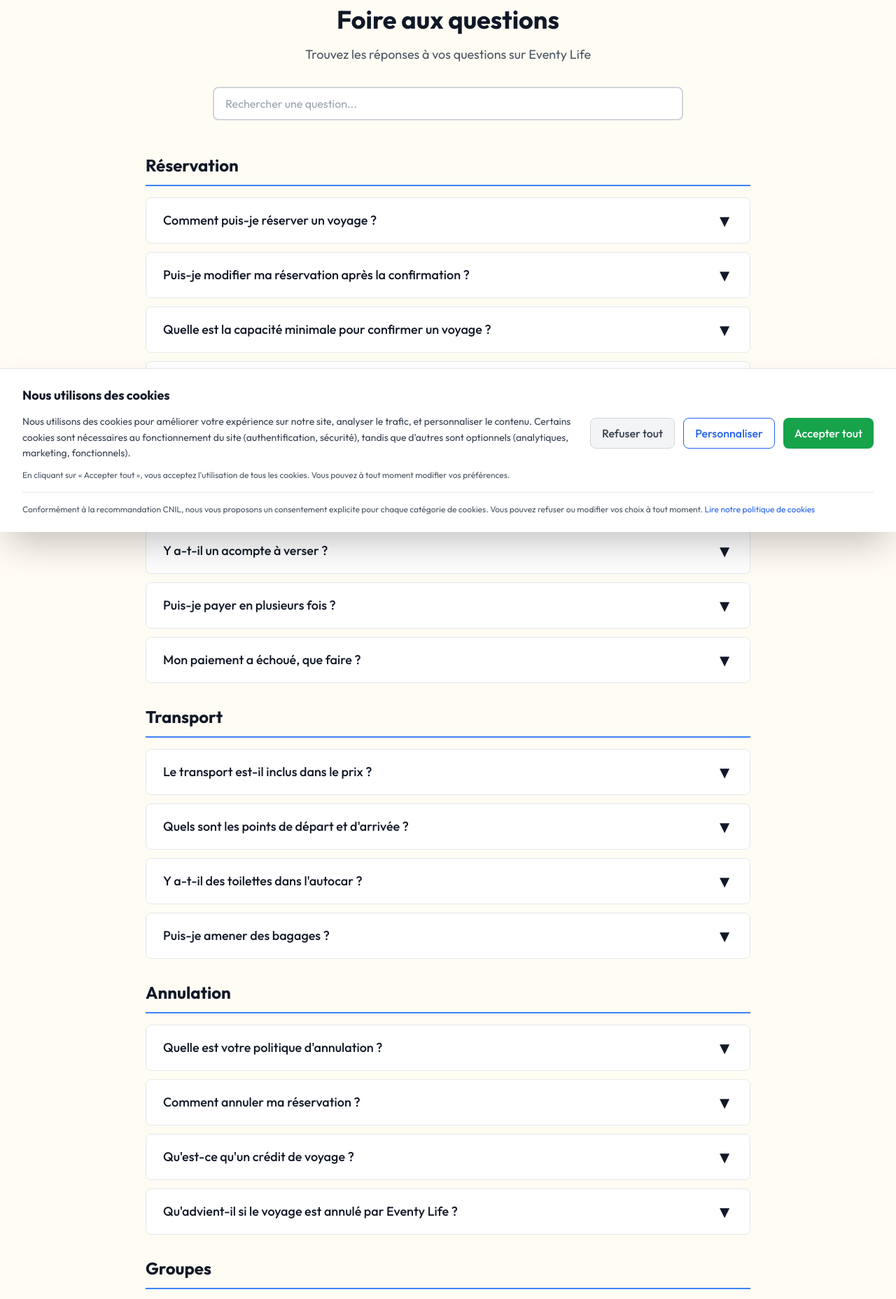
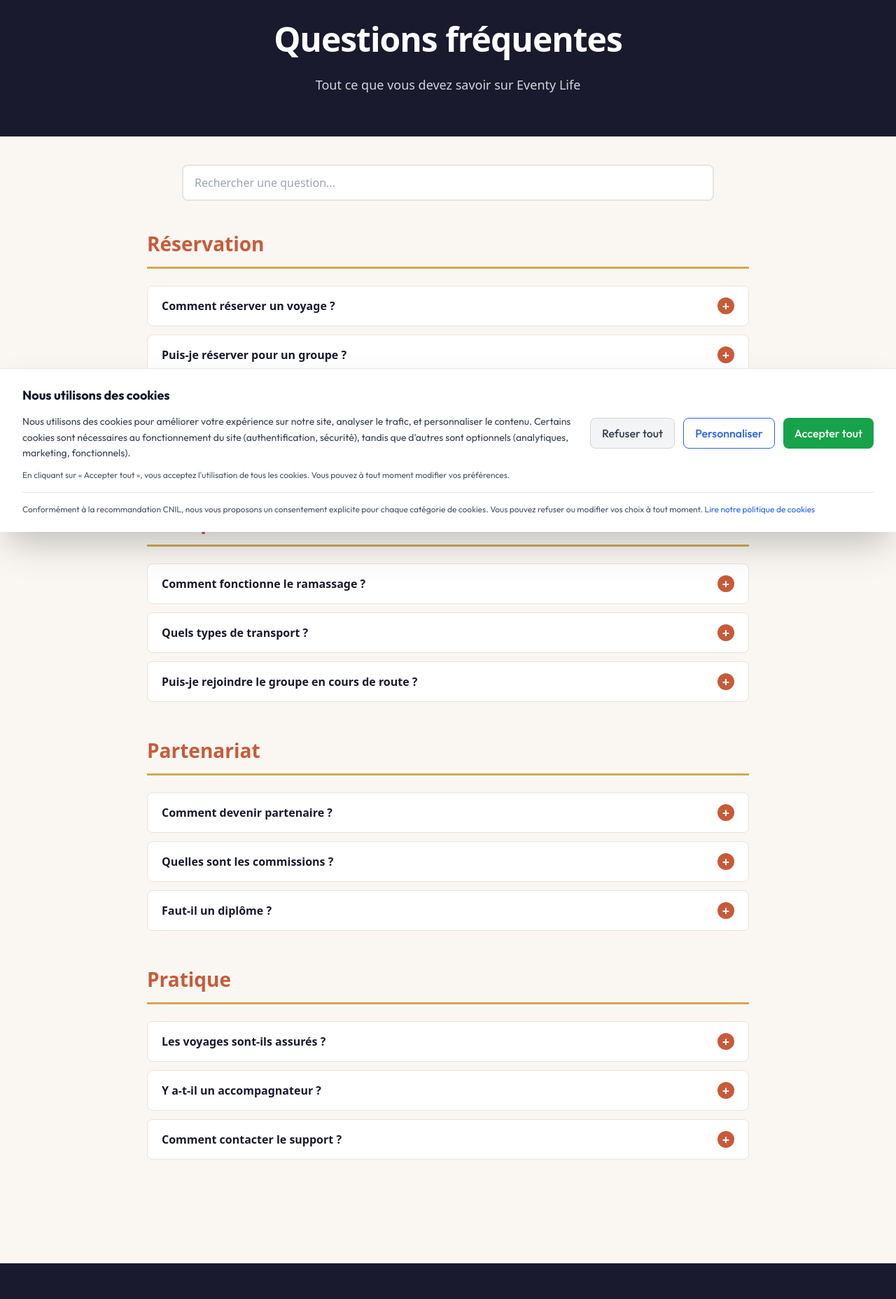
Before and after one commit to eventylife-hub/Eventylife, a Next.js app: page /faq in a window 1280 px wide. Shown: the part 40-1896 px from the top of the page at 70% size. Built offline with nearby package versions, Linux system fonts and the light colour scheme.

Commit message:
feat: faq page with search and accordion

```diff
--- a/app/(public)/faq/page.tsx
+++ b/app/(public)/faq/page.tsx
@@ -1,299 +1,349 @@
-/**
- * Page FAQ Publique
- * Page statique avec FAQ accordéon en français
- */
-
 'use client';
 
 import { useState } from 'react';
 import Link from 'next/link';
-import { Button } from '@/components/ui/button';
-import { Input } from '@/components/ui/input';
 
-// Données FAQ
-const faqData = {
-  reservation: {
-    title: 'Réservation',
+const C = {
+  navy: '#1A1A2E',
+  cream: '#FAF7F2',
+  terra: '#C75B39',
+  gold: '#D4A853',
+  white: '#FFFFFF',
+  muted: '#6B7280',
+  border: '#E8E4DE',
+  green: '#059669',
+  greenBg: '#ECFDF5',
+};
+
+const faqData = [
+  {
+    category: 'R\u00e9servation',
     items: [
       {
-        id: 'res-1',
-        q: 'Comment puis-je réserver un voyage ?',
-        a: 'Pour réserver un voyage, sélectionnez le voyage souhaité sur notre site, cliquez sur "Réserver", remplissez vos informations personnelles et procédez au paiement. Vous recevrez une confirmation par email.'
+        question: 'Comment r\u00e9server un voyage ?',
+        answer: 'Choisissez votre destination, s\u00e9lectionnez vos dates et le nombre de participants, puis proc\u00e9dez au paiement s\u00e9curis\u00e9.',
       },
       {
-        id: 'res-2',
-        q: 'Puis-je modifier ma réservation après la confirmation ?',
-        a: 'Oui, vous pouvez modifier votre réservation jusqu\'à 14 jours avant le voyage. Connectez-vous à votre compte client et accédez à vos réservations pour les modifier.'
+        question: 'Puis-je r\u00e9server pour un groupe ?',
+        answer: 'Oui ! Eventy est sp\u00e9cialis\u00e9 dans le voyage de groupe. Vous pouvez r\u00e9server pour 2 \u00e0 50 personnes.',
       },
       {
-        id: 'res-3',
-        q: 'Quelle est la capacité minimale pour confirmer un voyage ?',
-        a: 'La capacité minimale varie selon les voyages. Elle est indiquée lors de la réservation. Généralement, nous avons besoin d\'au minimum 10 personnes confirmées.'
+        question: 'Comment fonctionne le paiement ?',
+        answer: 'Paiement s\u00e9curis\u00e9 par carte bancaire via Stripe. Possibilit\u00e9 de paiement en plusieurs fois.',
       },
       {
-        id: 'res-4',
-        q: 'Puis-je ajouter des participants après la réservation ?',
-        a: 'Oui, vous pouvez ajouter des participants jusqu\'à 7 jours avant le départ du voyage. Veuillez nous contacter pour les ajouts.'
-      }
-    ]
+        question: 'Puis-je annuler ma r\u00e9servation ?',
+        answer: 'Annulation gratuite jusqu\u00e0 30 jours avant le d\u00e9part. Conditions d\u00e9taill\u00e9es dans nos CGV.',
       },
-  payment: {
-    title: 'Paiement',
+    ],
+  },
+  {
+    category: 'Transport',
     items: [
       {
-        id: 'pay-1',
-        q: 'Quels modes de paiement acceptez-vous ?',
-        a: 'Nous acceptons les cartes bancaires (Visa, Mastercard, Amex), les virements bancaires, et les chèques pour les paiements échelonnés.'
+        question: 'Comment fonctionne le ramassage ?',
+        answer: 'Nous venons vous chercher pr\u00e8s de chez vous en bus grand tourisme. Points de ramassage communiqu\u00e9s 7 jours avant.',
       },
       {
-        id: 'pay-2',
-        q: 'Y a-t-il un acompte à verser ?',
-        a: 'Oui, un acompte de 30 % est généralement demandé lors de la réservation. Le solde est dû 30 jours avant le départ.'
+        question: 'Quels types de transport ?',
+        answer: 'Bus grand tourisme et avion selon les destinations. Tous nos v\u00e9hicules sont climatis&#233;s et confortables.',
       },
       {
-        id: 'pay-3',
-        q: 'Puis-je payer en plusieurs fois ?',
-        a: 'Oui, nous proposons un paiement échelonné sur 3 mois maximum sans frais additionnels. Contactez-nous pour mettre en place un plan de paiement.'
+        question: 'Puis-je rejoindre le groupe en cours de route ?',
+        answer: 'Oui, des points de ralliement interm\u00e9diaires sont possibles. Contactez-nous pour organiser.',
+      },
+    ],
   },
   {
-        id: 'pay-4',
-        q: 'Mon paiement a échoué, que faire ?',
-        a: 'Vérifiez les coordonnées de votre carte. Si l\'erreur persiste, essayez un autre mode de paiement ou contactez notre support client.'
-      }
-    ]
-  },
-  transport: {
-    title: 'Transport',
+    category: 'Partenariat',
     items: [
       {
-        id: 'trans-1',
-        q: 'Le transport est-il inclus dans le prix ?',
-        a: 'Oui, le transport en autocar de qualité est inclus dans le prix du voyage. Les trajets internationaux peuvent être effectués par train ou avion selon la destination.'
+        question: 'Comment devenir partenaire ?',
+        answer: 'Inscrivez-vous sur notre plateforme, validation sous 48h, formation gratuite de 2h.',
       },
       {
-        id: 'trans-2',
-        q: 'Quels sont les points de départ et d\'arrivée ?',
-        a: 'Les points de départ et d\'arrivée dépendent du voyage sélectionné et sont clairement indiqués sur la page du voyage. Des ramassages intermédiaires peuvent être proposés.'
+        question: 'Quelles sont les commissions ?',
+        answer: 'De 8% \u00e0 15% selon le volume. Un partenaire actif peut gagner 3000-8000\u20ac/an.',
       },
       {
-        id: 'trans-3',
-        q: 'Y a-t-il des toilettes dans l\'autocar ?',
-        a: 'Oui, tous nos autocars sont équipés de toilettes et de climatisation pour votre confort pendant les trajets.'
+        question: 'Faut-il un dipl\u00f4me ?',
+        answer: 'Non, aucun dipl\u00f4me requis. Eventy est une agence immatricul\u00e9e, vous \u00eates apporteur d\'affaires.',
+      },
+    ],
   },
   {
-        id: 'trans-4',
-        q: 'Puis-je amener des bagages ?',
-        a: 'Oui, chaque passager peut emporter jusqu\'à 2 bagages : 1 en soute et 1 bagage à main. Les bagages volumineux doivent être signalés à l\'avance.'
-      }
-    ]
-  },
-  cancellation: {
-    title: 'Annulation',
+    category: 'Pratique',
     items: [
       {
-        id: 'cancel-1',
-        q: 'Quelle est votre politique d\'annulation ?',
-        a: 'Les annulations jusqu\'à 30 jours avant le départ sont remboursées à 100 %. Entre 30 et 14 jours : 50 % de remboursement. Moins de 14 jours : pas de remboursement (mais crédit utilisable).'
+        question: 'Les voyages sont-ils assur\u00e9s ?',
+        answer: 'Oui, assurance RC Pro et garantie financi\u00e8re APST. Vous voyagez en toute s\u00e9r\u00e9nit\u00e9.',
       },
       {
-        id: 'cancel-2',
-        q: 'Comment annuler ma réservation ?',
-        a: 'Connectez-vous à votre compte client, allez dans "Mes réservations" et cliquez sur "Annuler". Vous recevrez un email de confirmation et un remboursement selon la politique en vigueur.'
+        question: 'Y a-t-il un accompagnateur ?',
+        answer: 'Oui, chaque voyage est accompagn\u00e9 par un professionnel Eventy du d\u00e9but \u00e0 la fin.',
       },
       {
-        id: 'cancel-3',
-        q: 'Qu\'est-ce qu\'un crédit de voyage ?',
-        a: 'Un crédit de voyage est une compensation pouvant être utilisée pour réserver un autre voyage auprès de nous. Il n\'est pas remboursable en cas de non-utilisation.'
+        question: 'Comment contacter le support ?',
+        answer: 'Par email contact@eventylife.fr, par t\u00e9l\u00e9phone 01 23 45 67 89, ou via le formulaire de contact.',
       },
-      {
-        id: 'cancel-4',
-        q: 'Qu\'advient-il si le voyage est annulé par Eventy Life ?',
-        a: 'Si nous annulons un voyage, vous êtes remboursé intégralement ou pouvez changer pour un autre voyage sans frais supplémentaires.'
+    ],
+  },
+];
+
+export default function FAQ() {
+  const [searchTerm, setSearchTerm] = useState('');
+  const [expandedItems, setExpandedItems] = useState<Record<string, Set<number>>>({});
+
+  const toggleItem = (category: string, index: number) => {
+    setExpandedItems((prev) => {
+      const categorySet = prev[category] || new Set();
+      const newSet = new Set(categorySet);
+      if (newSet.has(index)) {
+        newSet.delete(index);
+      } else {
+        newSet.add(index);
       }
-    ]
-  },
-  groups: {
-    title: 'Groupes',
-    items: [
-      {
-        id: 'group-1',
-        q: 'À partir de combien de personnes parlez-vous de groupe ?',
-        a: 'À partir de 10 personnes, des tarifs de groupe préférentiel s\'appliquent automatiquement à la réservation.'
-      },
-      {
-        id: 'group-2',
-        q: 'Pouvons-nous personnaliser un voyage pour notre groupe ?',
-        a: 'Oui, pour les groupes de plus de 20 personnes, nous proposons des voyages sur mesure. Contactez notre équipe pour discuter de vos souhaits.'
-      },
-      {
-        id: 'group-3',
-        q: 'Un accompagnateur groupe bénéficie-t-il d\'une gratuité ?',
-        a: 'Oui, pour les groupes de 15 personnes ou plus, 1 accompagnateur bénéficie d\'une gratuité. Pour 30 personnes ou plus, 2 accompagnateurs sont gratuits.'
-      },
-      {
-        id: 'group-4',
-        q: 'Comment gérer les paiements pour un groupe ?',
-        a: 'Vous pouvez désigner un responsable de groupe qui consolidera les paiements. Nous proposons également un système de paiement collectif flexible.'
-      }
-    ]
-  },
-  creator: {
-    title: 'Pro/Créateur',
-    items: [
-      {
-        id: 'creator-1',
-        q: 'Comment devenir un Pro Eventy Life ?',
-        a: 'Créez un compte pro sur notre plateforme, complétez votre profil avec vos documents (SIRET, assurance...), et commencez à créer et partager vos voyages.'
-      },
-      {
-        id: 'creator-2',
-        q: 'Quelles sont les commissions Eventy Life ?',
-        a: 'Nous prenons une commission de 15 % sur chaque réservation effectuée via notre plateforme. Le reste vous est versé dans les 7 jours suivant le voyage.'
-      },
-      {
-        id: 'creator-3',
-        q: 'Comment promouvoir mon profil Pro ?',
-        a: 'Vous disposez d\'un lien unique et d\'un QR code pour promouvoir vos voyages. Vous pouvez partager ces éléments sur les réseaux sociaux, par email, etc.'
-      },
-      {
-        id: 'creator-4',
-        q: 'Qui est responsable de l\'assurance voyage ?',
-        a: 'Le Pro doit disposer d\'une assurance responsabilité civile professionnelle valide. Une assurance voyage pour les participants est optionnelle mais recommandée.'
-      }
-    ]
-  }
+      return { ...prev, [category]: newSet };
+    });
   };
 
-type FaqEntry = {
-  title: string;
-  items: Array<{ id: string; q: string; a: string }>;
-};
-
-type FaqDataType = Record<string, FaqEntry>;
-
-export default function FAQPage() {
-  const [openItems, setOpenItems] = useState<string[]>([]);
-  const [searchQuery, setSearchQuery] = useState('');
-
-  const toggleItem = (id: string) => {
-    setOpenItems(prev =>
-      prev.includes(id) ? prev.filter(item => item !== id) : [...prev, id]
-    );
-  };
-
-  // Filtrer les FAQs selon la recherche
-  const getFilteredFaqs = (): FaqDataType => {
-    const query = searchQuery.toLowerCase();
-    if (!query) return faqData;
-
-    const filtered: FaqDataType = {};
-    Object.entries(faqData).forEach(([key, category]) => {
-      const filteredItems = category.items.filter(
-        item => item.q.toLowerCase().includes(query) || item.a.toLowerCase().includes(query)
-      );
-      if (filteredItems.length > 0) {
-        filtered[key] = { ...category, items: filteredItems };
-      }
-    });
-    return filtered;
-  };
-
-  const filteredFaqs = getFilteredFaqs();
+  const filteredData = faqData
+    .map((cat) => ({
+      ...cat,
+      items: cat.items.filter(
+        (item) =>
+          item.question.toLowerCase().includes(searchTerm.toLowerCase()) ||
+          item.answer.toLowerCase().includes(searchTerm.toLowerCase())
+      ),
+    }))
+    .filter((cat) => cat.items.length > 0);
 
   return (
-    <div className="max-w-4xl mx-auto px-4 py-12">
-      {/* Header */}
-      <div className="text-center mb-12">
-        <h1 className="text-4xl font-bold text-gray-900 mb-4">
-          Foire aux questions
+    <div style={{ minHeight: '100vh', backgroundColor: C.cream, color: C.navy, fontFamily: 'system-ui, -apple-system, sans-serif' }}>
+      {/* Hero Section */}
+      <section style={{
+        backgroundColor: C.navy,
+        color: C.white,
+        padding: '60px 20px',
+        textAlign: 'center',
+      }}>
+        <h1 style={{
+          fontSize: '48px',
+          fontWeight: 'bold',
+          margin: '0 0 16px 0',
+          letterSpacing: '-1px',
+        }}>
+          Questions fr&#233;quentes
         </h1>
-        <p className="text-lg text-gray-600 mb-8">
-          Trouvez les réponses à vos questions sur Eventy Life
+        <p style={{
+          fontSize: '18px',
+          margin: '0',
+          color: '#D1D5DB',
+          maxWidth: '600px',
+          marginLeft: 'auto',
+          marginRight: 'auto',
+        }}>
+          Tout ce que vous devez savoir sur Eventy Life
         </p>
+      </section>
 
       {/* Search Bar */}
-        <div className="max-w-2xl mx-auto">
-          <Input
-            type="search"
+      <div style={{
+        padding: '40px 20px',
+        maxWidth: '800px',
+        marginLeft: 'auto',
+        marginRight: 'auto',
+      }}>
+        <input
+          type="text"
           placeholder="Rechercher une question..."
-            value={searchQuery}
-            onChange={(e) => setSearchQuery(e.target.value)}
-            className="text-base"
+          value={searchTerm}
+          onChange={(e) => setSearchTerm(e.target.value)}
+          style={{
+            width: '100%',
+            padding: '12px 16px',
+            fontSize: '16px',
+            border: `2px solid ${C.border}`,
+            borderRadius: '8px',
+            boxSizing: 'border-box',
+            backgroundColor: C.white,
+            color: C.navy,
+            transition: 'border-color 0.2s',
+          }}
+          onFocus={(e) => {
+            e.currentTarget.style.borderColor = C.terra;
+          }}
+          onBlur={(e) => {
+            e.currentTarget.style.borderColor = C.border;
+          }}
         />
       </div>
+
+      {/* FAQ Categories */}
+      <div style={{
+        maxWidth: '900px',
+        marginLeft: 'auto',
+        marginRight: 'auto',
+        padding: '0 20px 60px 20px',
+      }}>
+        {filteredData.length === 0 ? (
+          <div style={{
+            textAlign: 'center',
+            padding: '60px 20px',
+            color: C.muted,
+          }}>
+            <p style={{ fontSize: '18px', margin: '0' }}>
+              Aucune r&#233;ponse trouv&#233;e pour votre recherche.
+            </p>
           </div>
-
-      {/* FAQ Sections */}
-      <div className="space-y-8">
-        {Object.entries(filteredFaqs).map(([key, category]) => (
-          <section key={key} className="space-y-4">
-            <h2 className="text-2xl font-bold text-gray-900 pb-3 border-b-2 border-blue-500">
-              {category.title}
+        ) : (
+          filteredData.map((category) => (
+            <div key={category.category} style={{ marginBottom: '48px' }}>
+              <h2 style={{
+                fontSize: '28px',
+                fontWeight: 'bold',
+                color: C.terra,
+                marginBottom: '24px',
+                marginTop: '0',
+                paddingBottom: '12px',
+                borderBottom: `3px solid ${C.gold}`,
+              }}>
+                {category.category}
               </h2>
 
-            <div className="space-y-3">
-              {category.items.map((item) => {
-                const isOpen = openItems.includes(item.id);
+              <div style={{ display: 'flex', flexDirection: 'column', gap: '12px' }}>
+                {category.items.map((item, index) => {
+                  const isExpanded = (expandedItems[category.category] || new Set()).has(index);
 
                   return (
                     <div
-                    key={item.id}
-                    className="border border-gray-200 rounded-lg overflow-hidden transition-all"
+                      key={index}
+                      style={{
+                        border: `1px solid ${C.border}`,
+                        borderRadius: '8px',
+                        backgroundColor: C.white,
+                        overflow: 'hidden',
+                        transition: 'all 0.2s',
+                        boxShadow: isExpanded ? `0 4px 12px rgba(0, 0, 0, 0.05)` : 'none',
+                      }}
                     >
+                      {/* Question Button */}
                       <button
-                      onClick={() => toggleItem(item.id)}
-                      className="w-full text-left px-6 py-4 bg-white hover:bg-gray-50 flex items-center justify-between font-medium text-gray-900 focus:outline-none focus:ring-2 focus:ring-blue-500 focus:ring-offset-2"
+                        onClick={() => toggleItem(category.category, index)}
+                        style={{
+                          width: '100%',
+                          padding: '16px 20px',
+                          textAlign: 'left',
+                          backgroundColor: 'transparent',
+                          border: 'none',
+                          cursor: 'pointer',
+                          display: 'flex',
+                          alignItems: 'center',
+                          justifyContent: 'space-between',
+                          fontSize: '16px',
+                          fontWeight: '600',
+                          color: C.navy,
+                          transition: 'background-color 0.2s',
+                        }}
+                        onMouseEnter={(e) => {
+                          e.currentTarget.style.backgroundColor = '#F9F5F0';
+                        }}
+                        onMouseLeave={(e) => {
+                          e.currentTarget.style.backgroundColor = 'transparent';
+                        }}
                       >
-                      <span className="text-lg">{item.q}</span>
-                      <span className={`text-2xl transition-transform ${isOpen ? 'rotate-180' : ''}`}>
-                        ▼
+                        <span style={{ flex: 1, paddingRight: '16px' }}>
+                          {item.question}
+                        </span>
+                        <span style={{
+                          display: 'flex',
+                          alignItems: 'center',
+                          justifyContent: 'center',
+                          width: '24px',
+                          height: '24px',
+                          backgroundColor: C.terra,
+                          color: C.white,
+                          borderRadius: '50%',
+                          fontSize: '18px',
+                          fontWeight: 'bold',
+                          flexShrink: 0,
+                          transition: 'transform 0.2s',
+                          transform: isExpanded ? 'rotate(180deg)' : 'rotate(0deg)',
+                        }}>
+                          {isExpanded ? '\u2212' : '+'}
                         </span>
                       </button>
 
-                    {isOpen && (
-                      <div className="px-6 py-4 bg-gray-50 border-t border-gray-200">
-                        <p className="text-gray-700 leading-relaxed">
-                          {item.a}
-                        </p>
+                      {/* Answer */}
+                      {isExpanded && (
+                        <div style={{
+                          padding: '0 20px 16px 20px',
+                          backgroundColor: C.greenBg,
+                          borderTop: `1px solid ${C.border}`,
+                          color: C.navy,
+                          lineHeight: '1.6',
+                          fontSize: '16px',
+                        }}>
+                          {item.answer}
                         </div>
                       )}
                     </div>
                   );
                 })}
               </div>
-          </section>
-        ))}
+            </div>
+          ))
+        )}
       </div>
 
-      {/* No Results */}
-      {Object.keys(filteredFaqs).length === 0 && (
-        <div className="text-center py-12">
-          <p className="text-gray-600 mb-6">
-            Aucune question ne correspond à votre recherche.
-          </p>
-          <button
-            onClick={() => setSearchQuery('')}
-            className="text-blue-600 hover:underline font-medium"
-          >
-            Réinitialiser la recherche
-          </button>
-        </div>
-      )}
-
       {/* CTA Section */}
-      <section className="mt-16 bg-blue-50 rounded-2xl p-8 md:p-12 text-center">
-        <h2 className="text-2xl font-bold text-gray-900 mb-4">
-          Vous n'avez pas trouvé votre réponse ?
+      <section style={{
+        backgroundColor: C.navy,
+        color: C.white,
+        padding: '60px 20px',
+        textAlign: 'center',
+        marginTop: '40px',
+      }}>
+        <h2 style={{
+          fontSize: '32px',
+          fontWeight: 'bold',
+          margin: '0 0 20px 0',
+        }}>
+          Vous n\'avez pas trouv&#233; votre r&#233;ponse ?
         </h2>
-        <p className="text-gray-600 mb-6">
-          Notre équipe de support est disponible pour répondre à toutes vos questions.
+        <p style={{
+          fontSize: '18px',
+          margin: '0 0 30px 0',
+          color: '#D1D5DB',
+        }}>
+          Notre &#233;quipe est l&#224; pour vous aider.
         </p>
         <Link href="/contact">
-          <Button variant="primary" size="lg">
+          <a style={{
+            display: 'inline-block',
+            padding: '14px 32px',
+            backgroundColor: C.terra,
+            color: C.white,
+            textDecoration: 'none',
+            borderRadius: '8px',
+            fontWeight: '600',
+            fontSize: '16px',
+            transition: 'background-color 0.2s',
+            cursor: 'pointer',
+          }}
+          onMouseEnter={(e) => {
+            e.currentTarget.style.backgroundColor = '#B84A2F';
+          }}
+          onMouseLeave={(e) => {
+            e.currentTarget.style.backgroundColor = C.terra;
+          }}>
             Nous contacter
-          </Button>
+          </a>
         </Link>
       </section>
+
+      {/* Footer Spacing */}
+      <div style={{ height: '40px' }} />
     </div>
   );
 }
```
Lines whose indentation alone changed are shown as unchanged.
